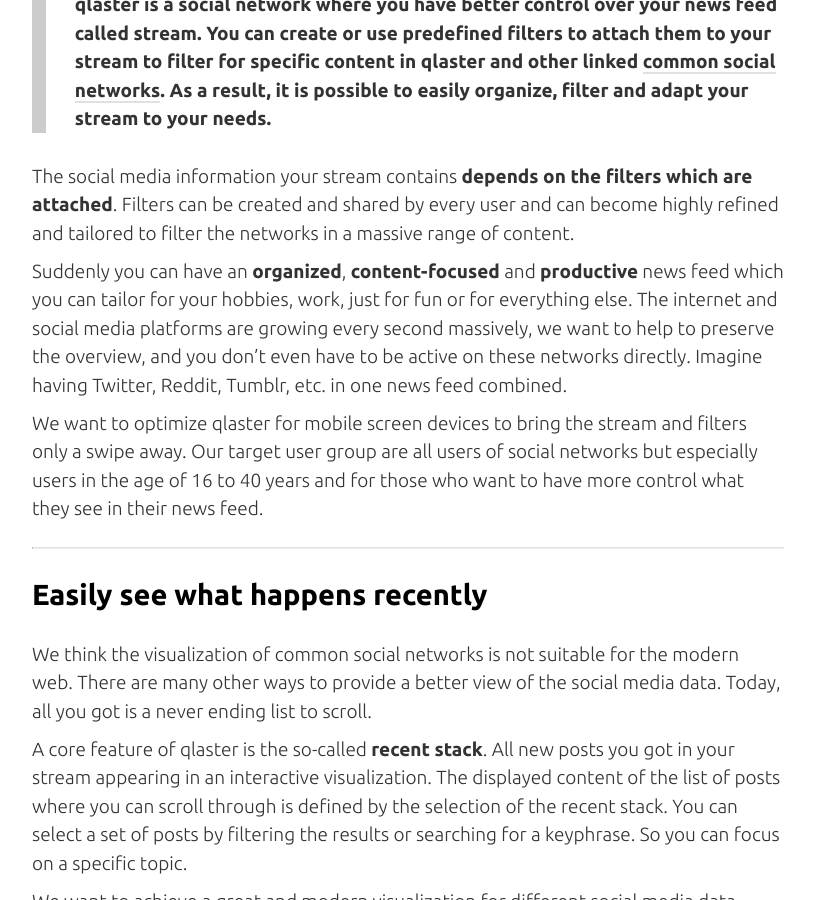
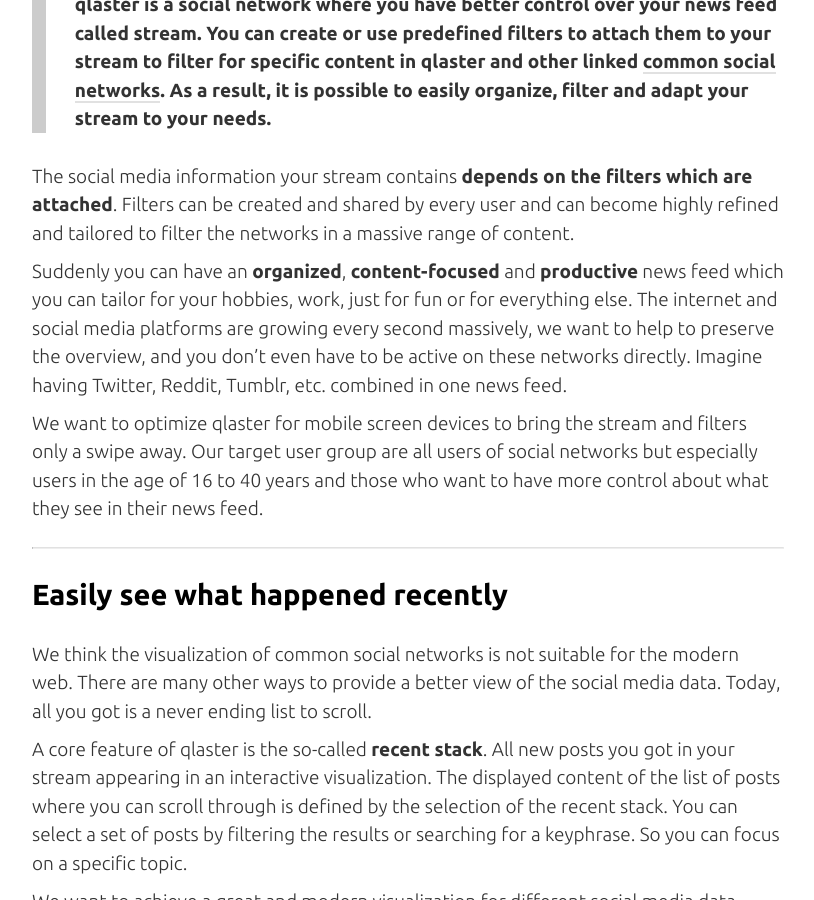
Before and after one commit to biering/qlaster-launch, a Jekyll site: the page built from _posts/2016-06-30-more-about-qlaster.markdown, in a window 1280 px wide and 900 px high, scrolled down 464 px. Shown: the whole window, without its empty margins (232-1046 px from the left). Built offline with Jekyll 4.4.1, drawn with Linux system fonts in a browser that asks for light colours; nearby versions of some CDN libraries; comment, search, counter and statistics services are not loaded; some of the changed text lies outside the part shown.

Commit message:
* some fixes

```diff
--- a/_posts/2016-06-30-more-about-qlaster.markdown
+++ b/_posts/2016-06-30-more-about-qlaster.markdown
@@ -5,15 +5,14 @@ Nowadays we have many different social networks and services for different needs
 
 The social media information your stream contains **depends on the filters which are attached**. Filters can be created and shared by every user and can become highly refined and tailored to filter the networks in a massive range of content.
 
-Suddenly you can have an **organized**, **content-focused** and **productive** news feed which you can tailor for your hobbies, work, just for fun or for everything else. The internet and social media platforms are growing every second massively, we want to help to preserve the overview, and you don't even have to be active on these networks directly. Imagine having Twitter, Reddit, Tumblr, etc. in one news feed combined.
+Suddenly you can have an **organized**, **content-focused** and **productive** news feed which you can tailor for your hobbies, work, just for fun or for everything else. The internet and social media platforms are growing every second massively, we want to help to preserve the overview, and you don't even have to be active on these networks directly. Imagine having Twitter, Reddit, Tumblr, etc. combined in one news feed.
 
 We want to optimize qlaster for mobile screen devices to bring the stream and filters only a swipe away.
-Our target user group are all users of social networks but especially users in the age of 16 to 40 years and for those who want to have more control what they see in their news feed.
+Our target user group are all users of social networks but especially users in the age of 16 to 40 years and  those who want to have more control about what they see in their news feed.
 
 ---
 
-
-### Easily see what happens recently
+### Easily see what happened recently
 <div id="startDemo"></div>
 
 We think the visualization of common social networks is not suitable for the modern web. There are many other ways to provide a better view of the social media data. Today, all you got is a never ending list to scroll.
```
Also changed, not shown: other parts of _posts/2016-06-30-more-about-qlaster.markdown (+1 -1 lines), 1 other file.
